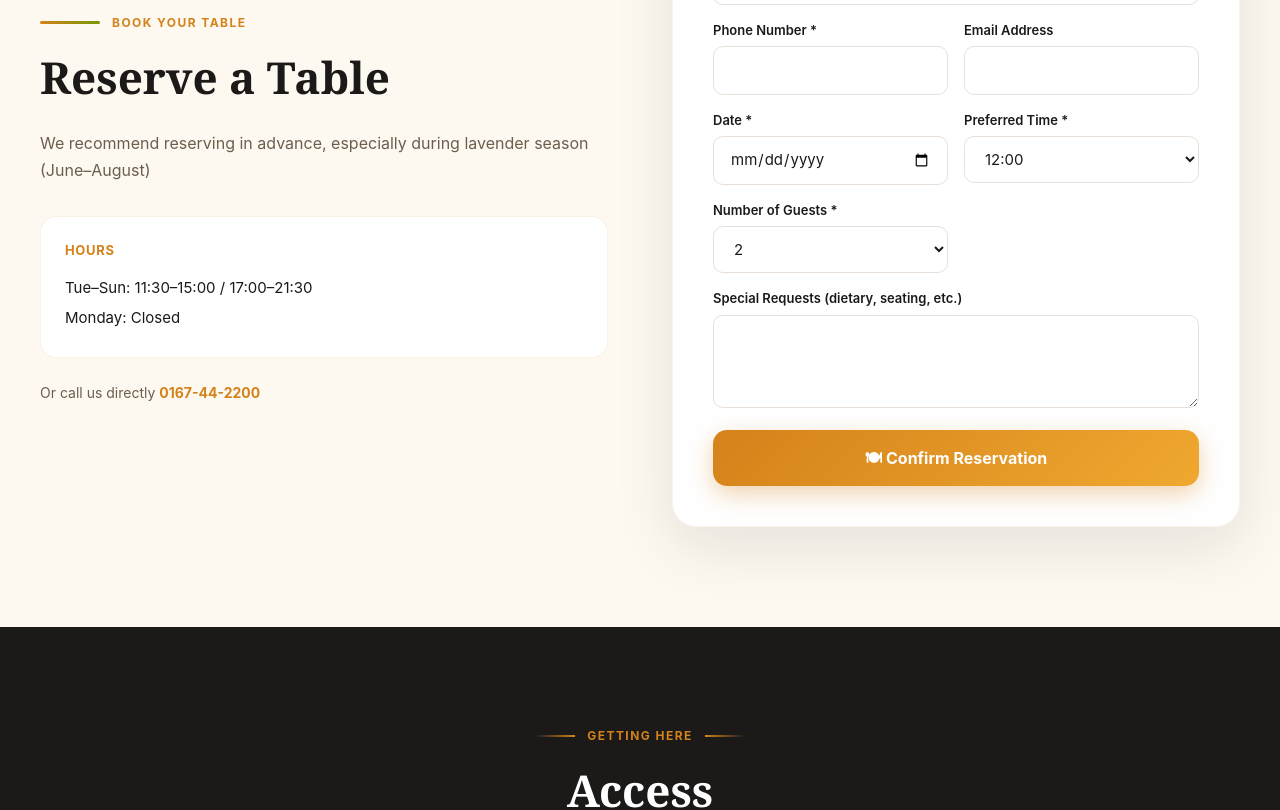
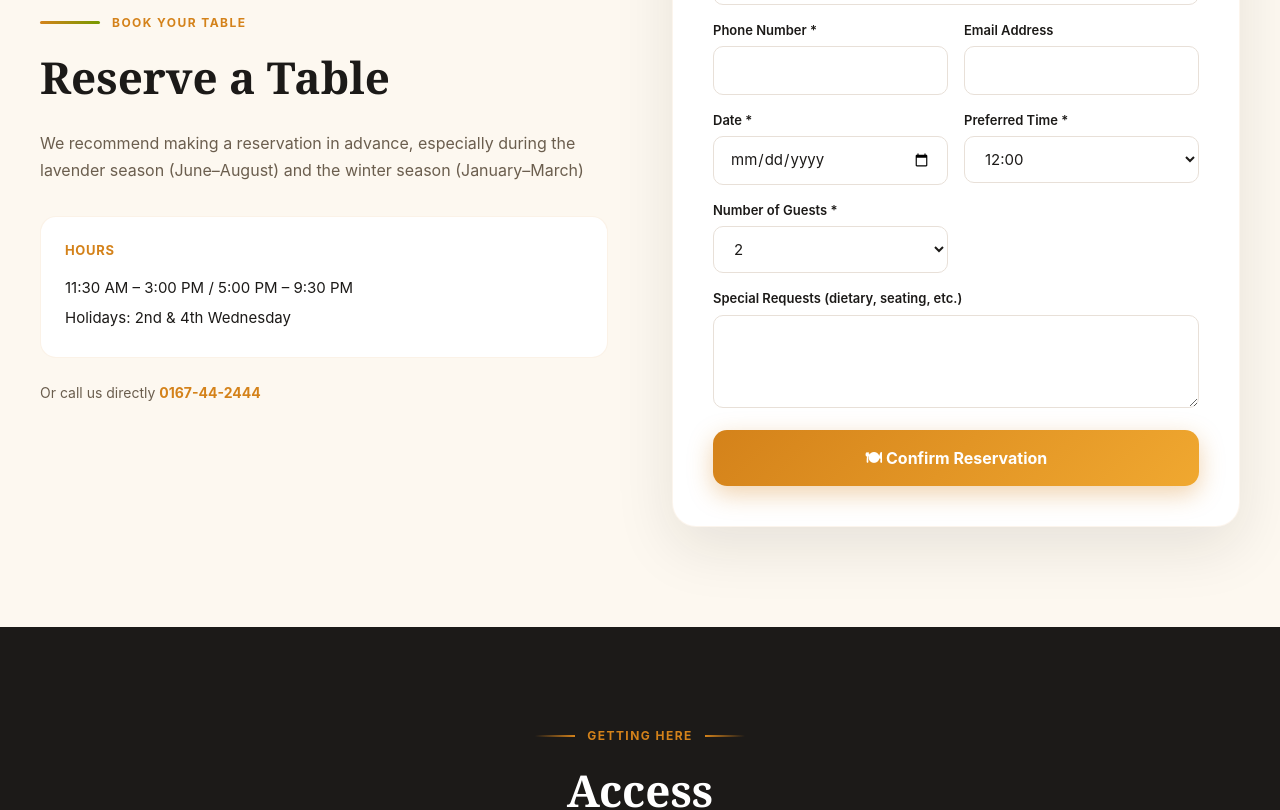
Before and after one commit to anirudhatalmale6-alt/nepal-dining, a Next.js app: page / in a window 1280 px wide. Shown: the part 5360-6170 px from the top of the page. Built offline with nearby package versions, Linux system fonts and the light colour scheme.

Commit message:
Phone 2444, hours 2nd/4th Wed, 975+ reviews, EmailJS reservation, winter season

```diff
--- a/app/access/page.tsx
+++ b/app/access/page.tsx
@@ -133,8 +133,8 @@ export default function AccessPage() {
                     <h3 className="font-semibold text-[#1C1A18] mb-1">
                       {lang === 'en' ? 'Phone' : '電話番号'}
                     </h3>
-                    <a href="tel:0167442200" className="text-2xl font-bold text-[#D4821A] hover:text-[#F0A830] transition-colors">
-                      0167-44-2200
+                    <a href="tel:0167442444" className="text-2xl font-bold text-[#D4821A] hover:text-[#F0A830] transition-colors">
+                      0167-44-2444
                     </a>
                     <p className="text-sm text-[#6B5E4E] mt-1">
                       {lang === 'en' ? 'Reservations & Enquiries' : 'ご予約・お問い合わせ'}
@@ -224,7 +224,7 @@ export default function AccessPage() {
               className="px-8 py-4 bg-white text-[#D4821A] rounded-full font-semibold hover:bg-[#FDF8F0] transition-colors">
               {lang === 'en' ? 'Reserve a Table' : 'テーブルを予約する'}
             </Link>
-            <a href="tel:0167442200"
+            <a href="tel:0167442444"
               className="px-8 py-4 border-2 border-white text-white rounded-full font-semibold hover:bg-white/10 transition-colors">
               {lang === 'en' ? 'Call Us' : '電話で問い合わせ'}
             </a>
--- a/app/components/Footer.tsx
+++ b/app/components/Footer.tsx
@@ -88,7 +88,7 @@ export default function Footer() {
               </div>
               <div style={{ display: 'flex', gap: 10, alignItems: 'center' }}>
                 <span style={{ fontSize: 16 }}>📞</span>
-                <a href="tel:0167-44-2200" style={{ fontSize: 14, color: 'white', textDecoration: 'none', fontWeight: 600 }}>0167-44-2200</a>
+                <a href="tel:0167-44-2444" style={{ fontSize: 14, color: 'white', textDecoration: 'none', fontWeight: 600 }}>0167-44-2444</a>
               </div>
               <div style={{ display: 'flex', gap: 10, alignItems: 'flex-start' }}>
                 <span style={{ fontSize: 16, marginTop: 1 }}>🕐</span>
--- a/app/contact/page.tsx
+++ b/app/contact/page.tsx
@@ -70,8 +70,8 @@ export default function ContactPage() {
                     </svg>
                   ),
                   label: lang === 'en' ? 'Phone' : '電話番号',
-                  value: '0167-44-2200',
-                  link: 'tel:0167442200',
+                  value: '0167-44-2444',
+                  link: 'tel:0167442444',
                 },
                 {
                   icon: (
@@ -243,8 +243,8 @@ export default function ContactPage() {
 
                   <p className="text-xs text-center text-[#9B8C7D]">
                     {lang === 'en'
-                      ? 'For faster response, you can also call us at 0167-44-2200'
-                      : 'お急ぎの場合は、お電話（0167-44-2200）にてご連絡ください'}
+                      ? 'For faster response, you can also call us at 0167-44-2444'
+                      : 'お急ぎの場合は、お電話（0167-44-2444）にてご連絡ください'}
                   </p>
                 </form>
               )}
--- a/app/layout.tsx
+++ b/app/layout.tsx
@@ -27,7 +27,7 @@ const structuredData = {
   "alternateName": "ネパールダイニング",
   "description": "Authentic Nepalese and Indian restaurant in Nakafurano, Hokkaido. Fresh baked naan, butter chicken, soup curry, momo. Halal-friendly.",
   "url": "https://nepaldining.online",
-  "telephone": "+81-167-44-2200",
+  "telephone": "+81-167-44-2444",
   "address": {
     "@type": "PostalAddress",
     "streetAddress": "Miyamachi 3-32",
@@ -43,7 +43,7 @@ const structuredData = {
   ],
   "servesCuisine": ["Nepalese","Indian"],
   "priceRange": "¥¥",
-  "aggregateRating": { "@type": "AggregateRating", "ratingValue": "4.9", "ratingCount": "200", "bestRating": "5" },
+  "aggregateRating": { "@type": "AggregateRating", "ratingValue": "4.9", "ratingCount": "975", "bestRating": "5" },
   "menu": "https://nepaldining.online/menu",
   "acceptsReservations": true
 };
--- a/app/lib/i18n.ts
+++ b/app/lib/i18n.ts
@@ -71,7 +71,7 @@ export const translations = {
       eyebrow: 'Guest Reviews',
       headline: 'Loved by Furano Visitors',
       rating: '4.9 out of 5',
-      ratingCount: 'Based on 200+ Google Reviews',
+      ratingCount: 'Based on 975+ Google Reviews',
       items: [
         { name: 'Sarah M.', country: 'UK', text: 'Best curry I\'ve had in Japan! The naan was perfectly fluffy and the butter chicken was absolutely divine. We came back twice during our Furano trip.' },
         { name: 'Tanaka Kenji', country: 'Japan', text: 'ラベンダー観光の後に立ち寄りました。スープカレーが絶品で、スタッフもとても親切でした。また絶対来ます！', stars: 5 },
@@ -89,7 +89,7 @@ export const translations = {
     reservation: {
       eyebrow: 'Book Your Table',
       headline: 'Reserve a Table',
-      subheadline: 'We recommend reserving in advance, especially during lavender season (June–August)',
+      subheadline: 'We recommend making a reservation in advance, especially during the lavender season (June–August) and the winter season (January–March)',
       name: 'Full Name',
       phone: 'Phone Number',
       email: 'Email Address',
@@ -106,10 +106,10 @@ export const translations = {
       headline: 'Access',
       address: '〒071-0714 Hokkaido, Sorachi District, Nakafurano, Miyamachi 3-32',
       addressLabel: 'Address',
-      phone: '0167-44-2200',
+      phone: '0167-44-2444',
       phoneLabel: 'Phone',
       hours: 'Hours',
-      hoursDetail: 'Tue–Sun: 11:30–15:00 / 17:00–21:30\nMonday: Closed',
+      hoursDetail: '11:30 AM – 3:00 PM / 5:00 PM – 9:30 PM\nHolidays: 2nd & 4th Wednesday',
       parking: 'Free Parking',
       parkingDetail: 'Ample free parking available on-site',
       transport: 'By Train',
@@ -212,7 +212,7 @@ export const translations = {
       eyebrow: 'お客様の声',
       headline: '富良野を訪れる方々に愛されています',
       rating: '5点中4.9点',
-      ratingCount: 'Googleレビュー200件以上より',
+      ratingCount: 'Googleレビュー975件以上より',
       items: [
         { name: 'サラ M.', country: 'イギリス', text: '日本で食べた中で最高のカレー！ナンはふんわり完璧で、バターチキンは絶品でした。富良野旅行中に2回も来てしまいました。' },
         { name: '田中 健二', country: '日本', text: 'ラベンダー観光の後に立ち寄りました。スープカレーが絶品で、スタッフもとても親切でした。また絶対来ます！', stars: 5 },
@@ -247,10 +247,10 @@ export const translations = {
       headline: 'アクセス',
       address: '〒071-0714 北海道空知郡中富良野町宮町3-32',
       addressLabel: '住所',
-      phone: '0167-44-2200',
+      phone: '0167-44-2444',
       phoneLabel: '電話番号',
       hours: '営業時間',
-      hoursDetail: '火〜日: 11:30〜15:00 / 17:00〜21:30\n月曜日: 定休日',
+      hoursDetail: '11:30〜15:00 / 17:00〜21:30\n定休日: 第2・第4水曜日',
       parking: '駐車場',
       parkingDetail: '無料駐車場完備',
       transport: '電車でのアクセス',
--- a/app/order/page.tsx
+++ b/app/order/page.tsx
@@ -77,7 +77,7 @@ export default function OrderPage() {
     e.preventDefault();
     if (cart.length === 0) return;
     setOrderPlaced(true);
-    window.location.href = 'tel:0167442200';
+    window.location.href = 'tel:0167442444';
   };
 
   return (
@@ -157,13 +157,13 @@ export default function OrderPage() {
               <p style={{ fontSize: 16, color: '#6B5E4E', lineHeight: 1.6, marginBottom: 20 }}>
                 Please call to confirm your order:
               </p>
-              <a href="tel:0167442200" style={{
+              <a href="tel:0167442444" style={{
                 display: 'inline-block', padding: '14px 32px', borderRadius: 14,
                 background: 'linear-gradient(135deg, #D4821A, #F0A830)', color: 'white',
                 fontSize: 20, fontWeight: 800, textDecoration: 'none', letterSpacing: '0.02em',
                 boxShadow: '0 8px 24px rgba(212,130,26,0.35)', marginBottom: 24,
               }}>
-                0167-44-2200
+                0167-44-2444
               </a>
               <div style={{ background: '#FDF8F0', borderRadius: 16, padding: '20px', marginBottom: 24, textAlign: 'left' }}>
                 {cart.map(item => (
@@ -247,14 +247,14 @@ export default function OrderPage() {
                       Place Order — ¥{total.toLocaleString()}
                     </button>
                     <p style={{ fontSize: 12, color: '#C4B5A0', textAlign: 'center', marginTop: 10 }}>
-                      You will be prompted to call 0167-44-2200 to confirm
+                      You will be prompted to call 0167-44-2444 to confirm
                     </p>
                   </form>
                 </>
               )}
 
               <p style={{ fontSize: 13, color: '#C4B5A0', textAlign: 'center', marginTop: 16 }}>
-                Or call us directly: <a href="tel:0167442200" style={{ color: '#D4821A', fontWeight: 600, textDecoration: 'none' }}>0167-44-2200</a>
+                Or call us directly: <a href="tel:0167442444" style={{ color: '#D4821A', fontWeight: 600, textDecoration: 'none' }}>0167-44-2444</a>
               </p>
             </div>
           )}
--- a/app/page.tsx
+++ b/app/page.tsx
@@ -1,7 +1,8 @@
 "use client";
 import Link from "next/link";
-import { useState } from "react";
+import { useState, useEffect } from "react";
 import { useLang } from "./lib/LanguageContext";
+import emailjs from '@emailjs/browser';
 
 function SectionEyebrow({ children }: { children: React.ReactNode }) {
   return (
@@ -38,16 +39,38 @@ export default function HomePage() {
   ];
   const infoItems = [
     { icon: "📍", label: t.access.addressLabel, value: t.access.address },
-    { icon: "📞", label: t.access.phoneLabel, value: t.access.phone, link: "tel:0167442200" },
+    { icon: "📞", label: t.access.phoneLabel, value: t.access.phone, link: "tel:0167442444" },
     { icon: "🕐", label: t.access.hours, value: t.access.hoursDetail },
     { icon: "🚗", label: t.access.parking, value: t.access.parkingDetail },
     { icon: "🚃", label: t.access.transport, value: t.access.transportDetail },
   ];
 
+  const [sending, setSending] = useState(false);
+
+  useEffect(() => {
+    emailjs.init('aC1Maewluzfg6lM3L');
+  }, []);
+
   const handleSubmit = (e: React.FormEvent) => {
     e.preventDefault();
-    setSubmitted(true);
-    setTimeout(() => setSubmitted(false), 5000);
+    setSending(true);
+    emailjs.send('service_nepaldining', 'template_reservation', {
+      name: form.name,
+      phone: form.phone,
+      email: form.email || 'Not provided',
+      date: form.date,
+      time: form.time,
+      guests: form.guests,
+      notes: form.notes || 'None',
+    }).then(() => {
+      setSubmitted(true);
+      setSending(false);
+      setForm({ name: "", phone: "", email: "", date: "", time: "12:00", guests: "2", notes: "" });
+      setTimeout(() => setSubmitted(false), 5000);
+    }).catch(() => {
+      setSending(false);
+      alert('Reservation request failed. Please call 0167-44-2444 directly.');
+    });
   };
 
   return (
@@ -223,7 +246,7 @@ export default function HomePage() {
                 <div style={{ fontSize: 13, fontWeight: 700, color: "#D4821A", letterSpacing: "0.05em", marginBottom: 12, textTransform: "uppercase" }}>{t.access.hours}</div>
                 <div style={{ fontSize: 15, color: "#1C1A18", lineHeight: 2, whiteSpace: "pre-line" }}>{t.access.hoursDetail}</div>
               </div>
-              <p style={{ fontSize: 14, color: "#6B5E4E" }}>{t.reservation.alt} <a href="tel:0167-44-2200" style={{ color: "#D4821A", fontWeight: 700, textDecoration: "none" }}>0167-44-2200</a></p>
+              <p style={{ fontSize: 14, color: "#6B5E4E" }}>{t.reservation.alt} <a href="tel:0167-44-2444" style={{ color: "#D4821A", fontWeight: 700, textDecoration: "none" }}>0167-44-2444</a></p>
             </div>
             <div style={{ background: "white", borderRadius: 24, padding: "40px", boxShadow: "0 20px 60px rgba(28,26,24,0.1)", border: "1px solid rgba(212,130,26,0.08)" }}>
               {submitted ? (
--- a/app/reservation/page.tsx
+++ b/app/reservation/page.tsx
@@ -50,7 +50,7 @@ export default function ReservationPage() {
             <div style={{ background: 'linear-gradient(135deg, #D4821A, #F0A830)', borderRadius: 20, padding: '24px', textAlign: 'center', color: 'white' }}>
               <div style={{ fontSize: 28, marginBottom: 8 }}>📞</div>
               <p style={{ fontSize: 14, opacity: 0.9, marginBottom: 8 }}>Prefer to call? We speak Japanese & English.</p>
-              <a href="tel:0167-44-2200" style={{ fontSize: 22, fontWeight: 800, color: 'white', textDecoration: 'none' }}>0167-44-2200</a>
+              <a href="tel:0167-44-2444" style={{ fontSize: 22, fontWeight: 800, color: 'white', textDecoration: 'none' }}>0167-44-2444</a>
             </div>
           </div>
 
--- a/package.json
+++ b/package.json
@@ -9,6 +9,7 @@
     "lint": "eslint"
   },
   "dependencies": {
+    "@emailjs/browser": "^4.4.1",
     "@heroicons/react": "^2.2.0",
     "lucide-react": "^1.18.0",
     "next": "16.2.9",
```
Also changed, not shown: 1 other file (tests, documents, lock files or other folders).
